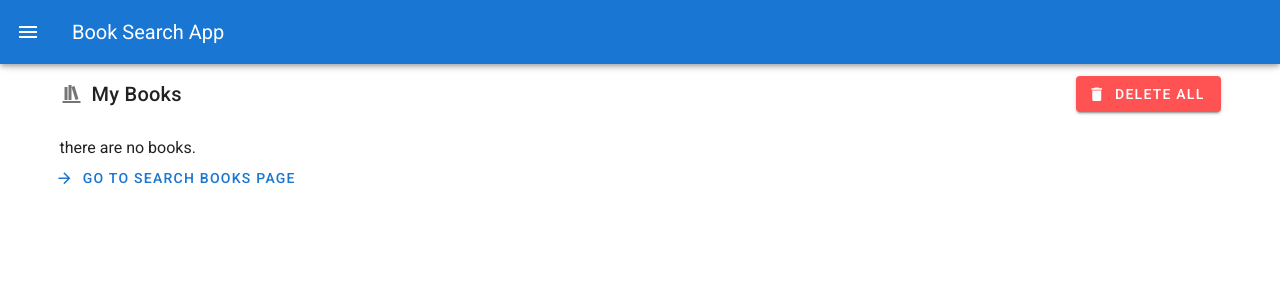
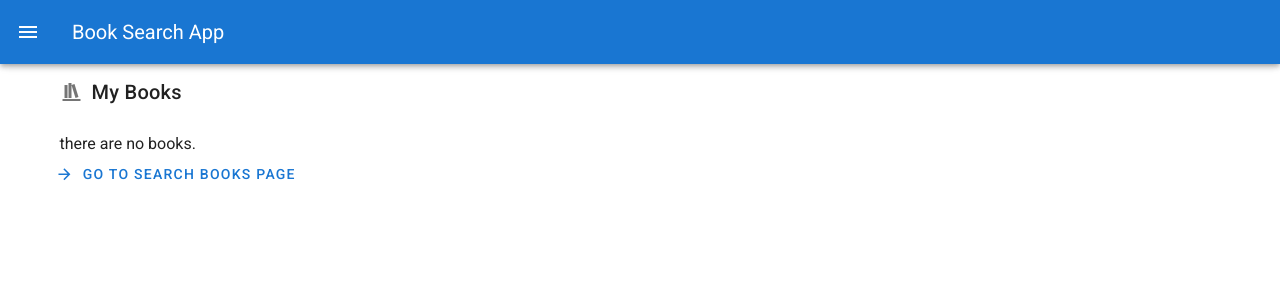
Before and after one commit to Emiri-i/book-search-app, a Vue app: page / in a window 1280 px wide. Shown: the top 300 px of the page. Built offline with nearby package versions, Linux system fonts and the light colour scheme.

Commit message:
show delete button only when books are in local storage

```diff
--- a/src/pages/BookIndex.vue
+++ b/src/pages/BookIndex.vue
@@ -7,7 +7,7 @@
         </v-icon>
         My Books
         <v-spacer></v-spacer>
-        <v-btn color="error" @click="deleteLocalStorage">
+        <v-btn color="error" @click="deleteLocalStorage" v-show="books.length">
           <v-icon dark left>
             mdi-delete
           </v-icon>
```
